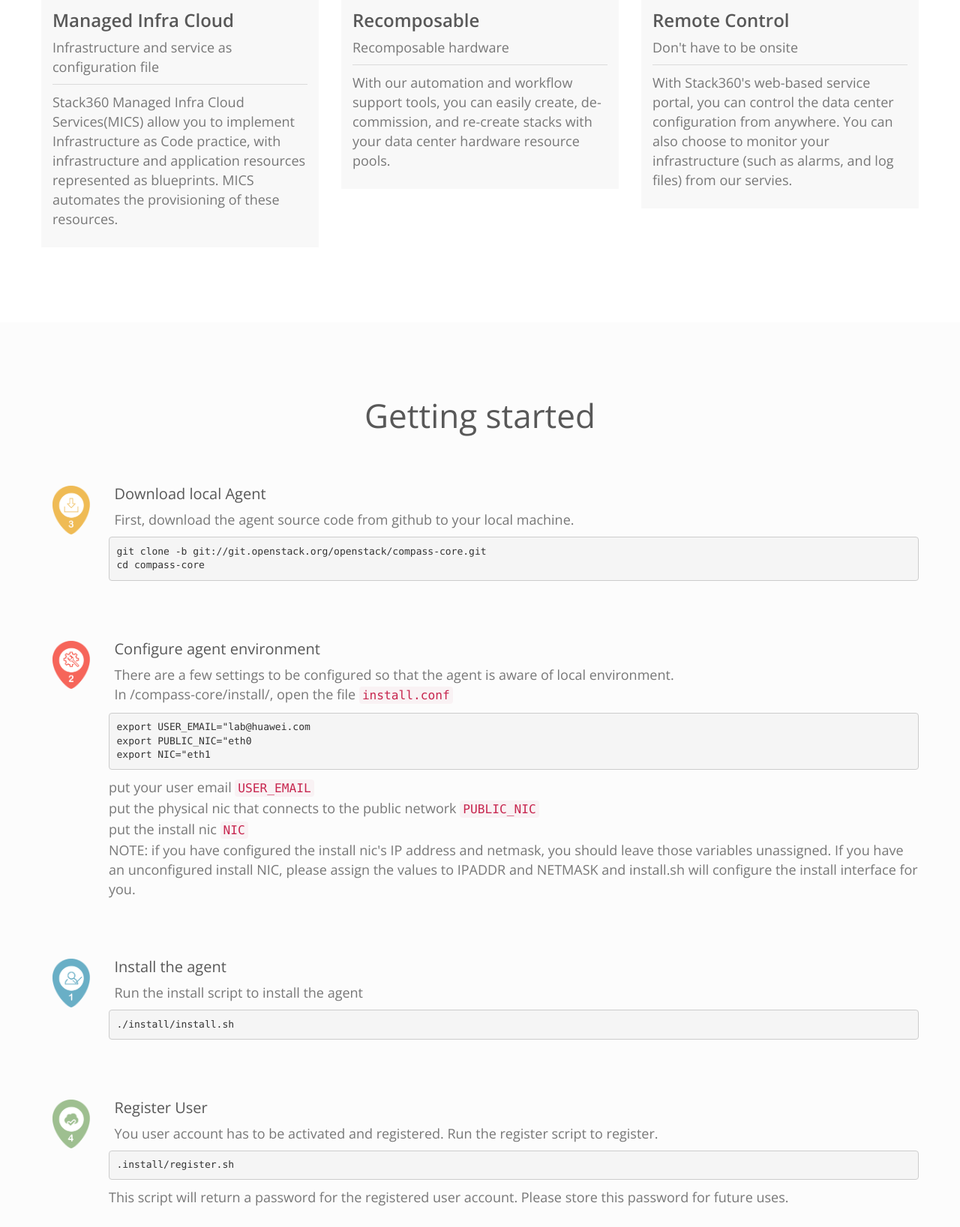
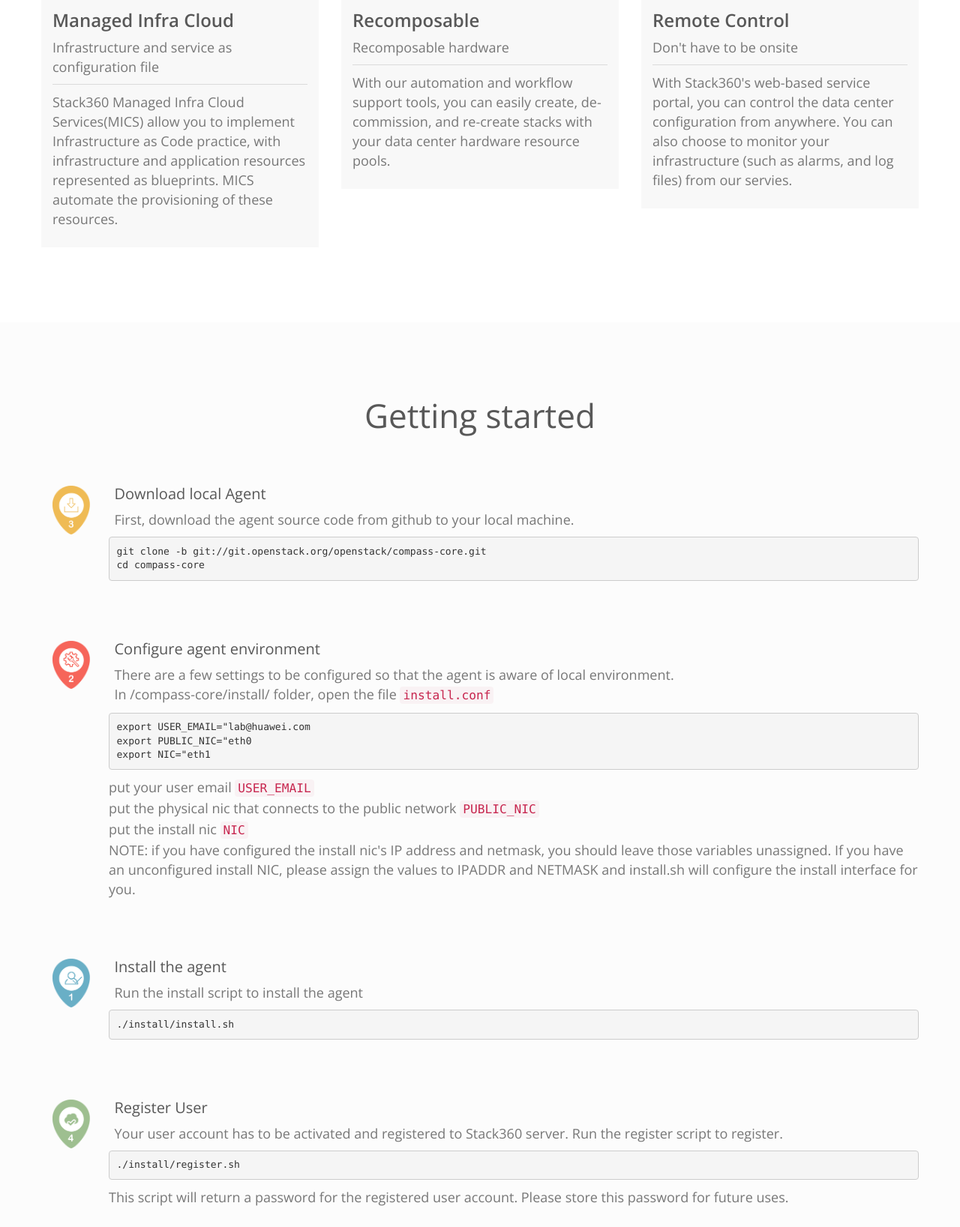
Before and after one commit to stack360/docs, a plain HTML site: page stack360-web/index.html in a window 1280 px wide. Shown: the part 1160-2797 px from the top of the page at 75% size. Drawn offline with nearby package versions, Linux system fonts and the light colour scheme; some packages are replaced by stand-ins of ours.

Commit message:
fix typo

```diff
--- a/stack360-web/index.html
+++ b/stack360-web/index.html
@@ -63,7 +63,7 @@
     <div class="container">
         <div class="section-header">
             <h2 class="section-title text-center wow fadeInDown">Features</h2>
-            <p class="text-center wow fadeInDown">Automate deployment of data center infrastructure and services from anywhwere. <br>Stack360 help you create applications on public cloud services such as AWS and Microsoft Azure,<br> or on OpenStack cluster in your private cloud. It can stand up data center infrastructure, if needed.</p>
+            <p class="text-center wow fadeInDown">Automate deployment of data center infrastructure and services from anywhwere. <br>Stack360 helps you create applications on public cloud services such as AWS and Microsoft Azure,<br> or on OpenStack cluster in your private cloud. It can stand up data center infrastructure, if needed.</p>
         </div>
 
         <div class="row">
@@ -76,7 +76,7 @@
                         <h3>Managed Infra Cloud</h3>
                         <span>Infrastructure and service as configuration file</span>
                     </div>
-                    <p>Stack360 Managed Infra Cloud  Services(MICS) allow you to implement Infrastructure as Code practice, with infrastructure and application resources represented as blueprints. MICS automates the provisioning of these resources. </p>
+                    <p>Stack360 Managed Infra Cloud  Services(MICS) allow you to implement Infrastructure as Code practice, with infrastructure and application resources represented as blueprints. MICS automate the provisioning of these resources. </p>
                 </div>
             </div>
             <div class="col-sm-12 col-md-4 feature-column">
@@ -202,7 +202,7 @@
                            <div class="step-content"> <h3>Configure agent environment</h3>
                             <p>There are a few settings to be configured so that the agent is aware of local environment.
                             </br>
-                                In /compass-core/install/, open the file <code>install.conf</code></p>
+                                In /compass-core/install/ folder, open the file <code>install.conf</code></p>
 
                             <pre>export USER_EMAIL="lab@huawei.com
 export PUBLIC_NIC="eth0
@@ -244,8 +244,8 @@
 
                                 <div class="step-content">
                                     <h3>Register User</h3>
-                                    <p>You user account has to be activated and registered. Run the register script to register.</p>
-                                    <pre>.install/register.sh</pre>
+                                    <p>Your user account has to be activated and registered to Stack360 server. Run the register script to register.</p>
+                                    <pre>./install/register.sh</pre>
                                     <p>This script will return a password for the registered user account. Please store this password for future uses.</p>
                                     <!--a href="http://www.syscompass.org/getinvolved.html#Starting_work_on_project" class="btn btn-md step">View more</a-->
                                 </div>
```
Also changed, not shown: 1 other file.
